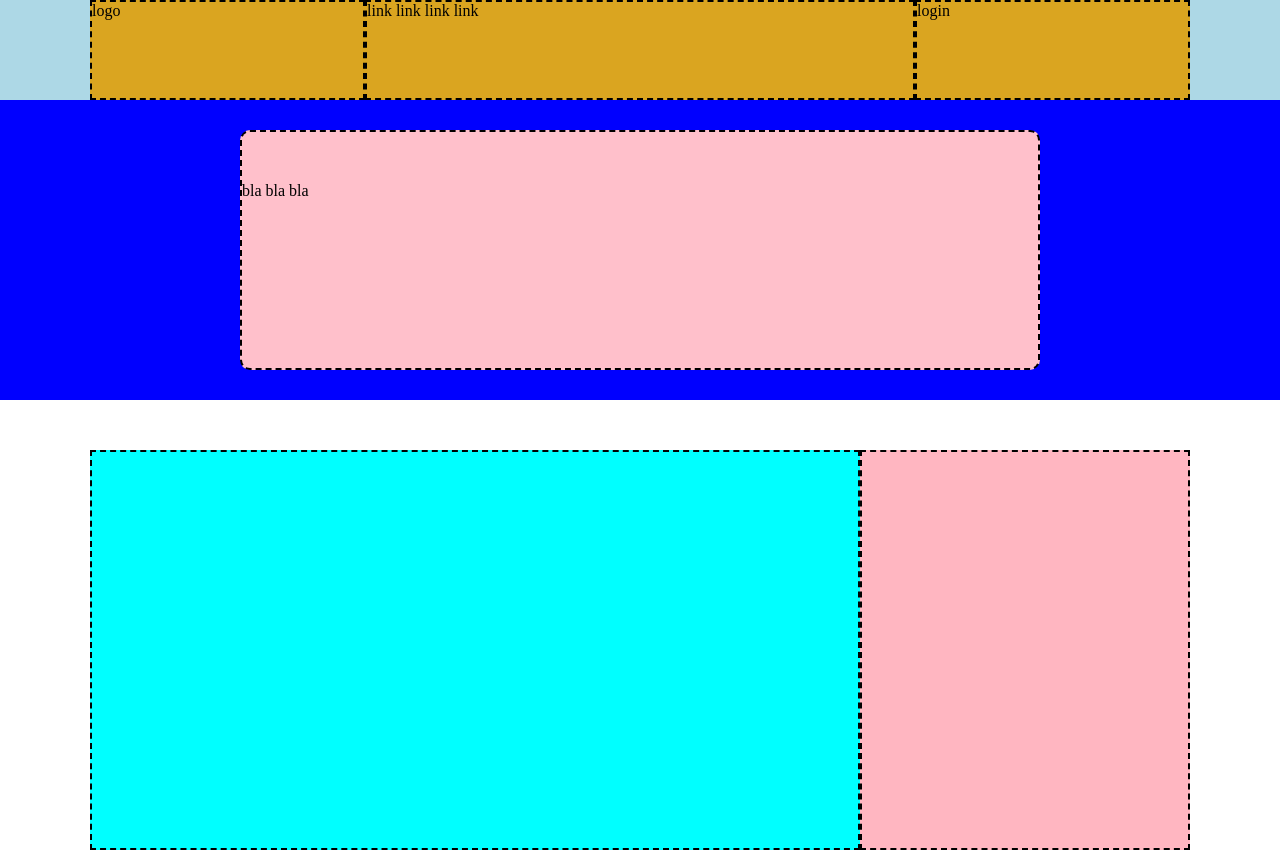
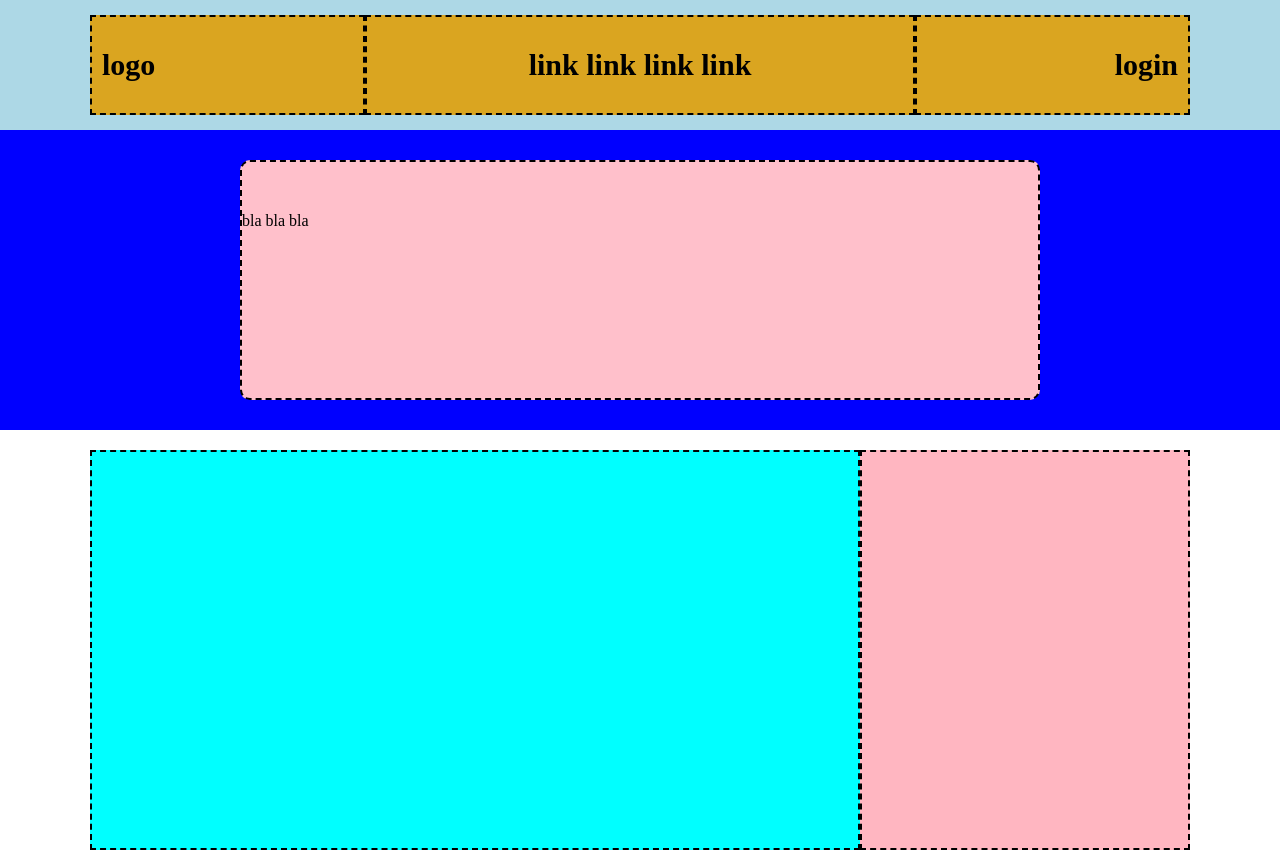
Before and after one commit to MichelangeloCaltagirone/htmlcss-struttura-discord, a plain HTML site: page index.html in a window 1280 px wide. Shown: the top 853 px of the page. Drawn offline with Linux system fonts and the light colour scheme.

Commit message:
Exercise finished. Urge a serious refactoring. Need implementations of the custom proprierties for each repeted line of code ( for example the border line code ). Tomorrow i will re-aproach this ex, pointing doing better html and css files.

```diff
--- a/css/style.css
+++ b/css/style.css
@@ -31,6 +31,13 @@ nav > span {
     border: 2px dashed black;
     display: flex;
     flex-direction: row;
+    font-size: 30px;
+    font-weight: 600;
+    padding: 20px 10px;
+}
+
+.upper-head {
+    padding: 15px 0;
 }
 
 nav {
@@ -42,18 +49,24 @@ nav {
 }
 
 .logo {
-    width: 25%;
-    text-align: left;
+    flex-basis: 25%;
+    align-items: center;
+
+
 }
 
 .link {
     width: 50%;
+    align-items: center;
     text-align: center;
+    justify-content: center;
 }
 
 .login {
     width: 25%;
+    align-items: center;
     text-align: right;
+    justify-content: flex-end;
 }
 
 .lower-head {
@@ -105,6 +118,7 @@ nav {
 
 
 /* Footer */
+
 footer {
     background-color: darkblue;
     padding: 20px;
```
Also changed, not shown: index.html (+0 -1 lines).
